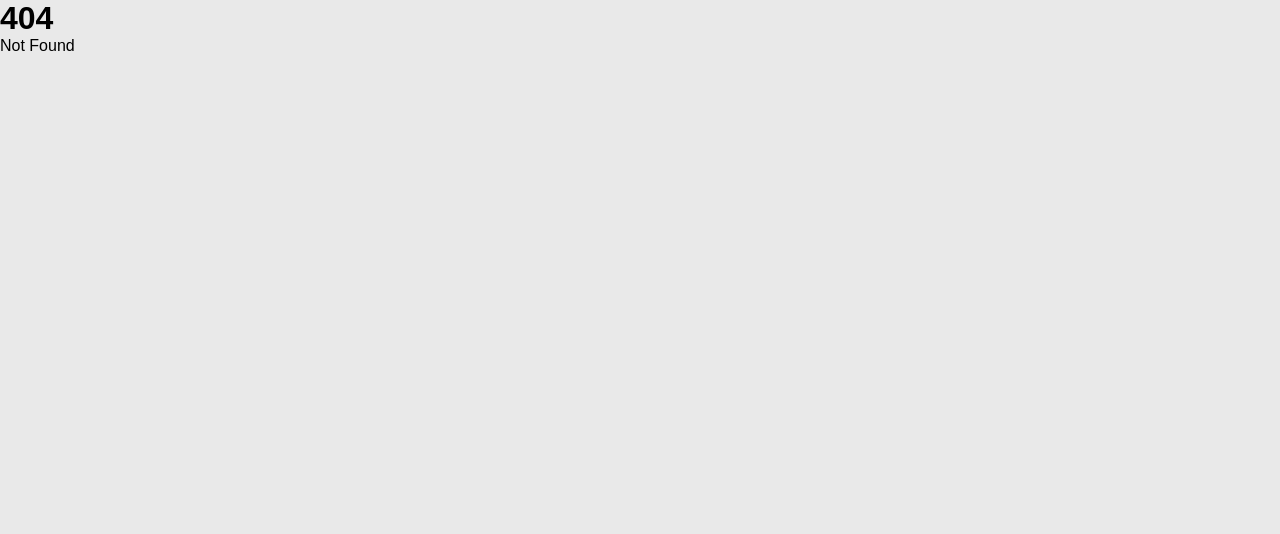
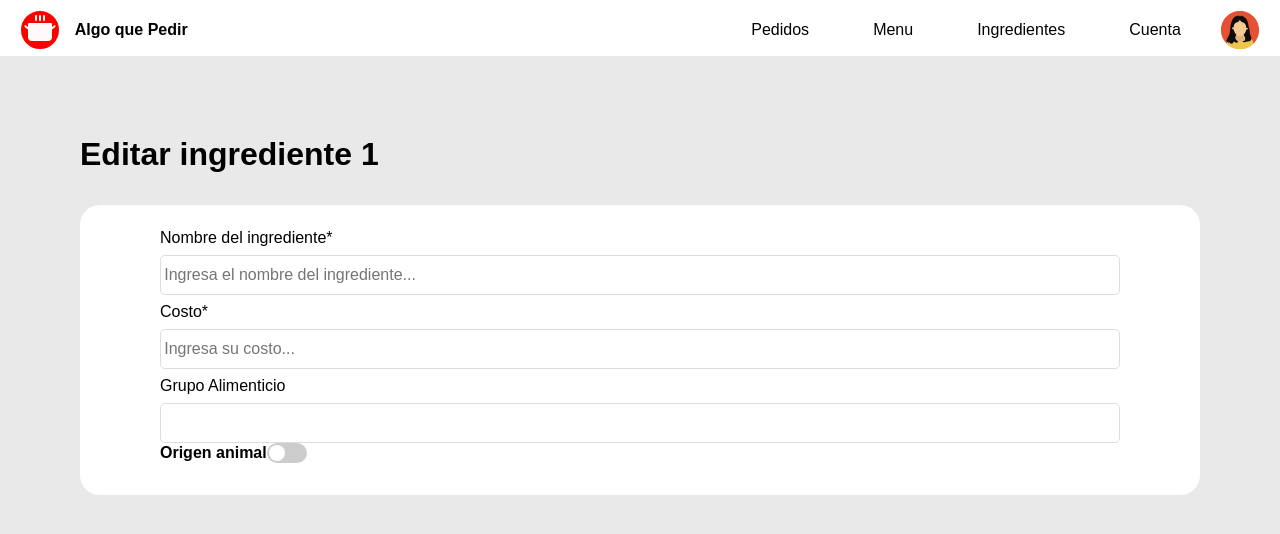
Before and after one commit to joanavarro23/svelte-algo-que-pedir, a SvelteKit app: page /editar-ingrediente/1 in a window 1280 px wide. Before the commit this address had no page. Shown: the top 534 px of the page. Built offline with nearby package versions, Linux system fonts and the light colour scheme; a web font is replaced by a local one.

Commit message:
navegación entre ingrediente y editar-ingrediente

```diff
--- a/src/lib/components/ingredientes/IngredienteRow.svelte
+++ b/src/lib/components/ingredientes/IngredienteRow.svelte
@@ -40,7 +40,9 @@ const iconoOrigen = mapaIconos[ingrediente.origen]
     <td>
       <div class="iconos-acciones">
         <img src={eye} alt="ojo" class="icono-ojo">
-        <img src={pencil} alt="lapiz">
+        <a href={`./editar-ingrediente/${ingrediente.id}`}>
+          <img src={pencil} alt="lapiz">
+        </a>
         <img src={trash} alt="tacho">
       </div>
     </td>
--- a/src/routes/(app)/editar-ingrediente/+page.svelte
+++ b/src/routes/(app)/editar-ingrediente/[id]/+page.svelte
@@ -1,4 +1,5 @@
 <script>
+  import { page } from '$app/state'
   import './editar-ingrediente.css'
   import Input from '$lib/components/generales/input/input.svelte'
   import Switch from '$lib/components/generales/switch/switch.svelte'
@@ -6,7 +7,7 @@
 
 <main class="vista-edicion-ingrediente main-vista">
   <!-- Contenedor de toda la vista -->
-  <h1 class="titulo-edicion">Editar ingrediente</h1>
+  <h1 class="titulo-edicion">Editar ingrediente {page.params.id}</h1>
   <section class="container-edicion contenedor-general">
     <!-- Contenedor de los campos de edicion ingrediente -->
     <article class="item-input-edicion">
--- a/src/routes/(app)/ingrediente/+page.svelte
+++ b/src/routes/(app)/ingrediente/+page.svelte
@@ -3,6 +3,7 @@ import Boton from '$lib/components/generales/boton/boton.svelte'
 import IngredienteRow from '$lib/components/ingredientes/IngredienteRow.svelte'
 import Tabla from '$lib/components/generales/tabla/Tabla.svelte'
 import { ingredientes } from '$lib/components/ingredientes/ingredientes'
+  import { goto } from '$app/navigation'
 
 </script>
 
@@ -25,7 +26,7 @@ import { ingredientes } from '$lib/components/ingredientes/ingredientes'
     <header class="boton-titulo">
         <h1>Ingredientes</h1>
         <Boton onclick={()=>{
-
+          goto('./editar-ingrediente/nuevo')
         }} >Nuevo ingrediente</Boton>
     </header>
     <Tabla {nombreColumnas} {datosFilas}/>
```
Also changed, not shown: src/routes/(app)/editar-ingrediente/[id]/editar-ingrediente.css (renamed from src/routes/(app)/editar-ingrediente/editar-ingrediente.css).
